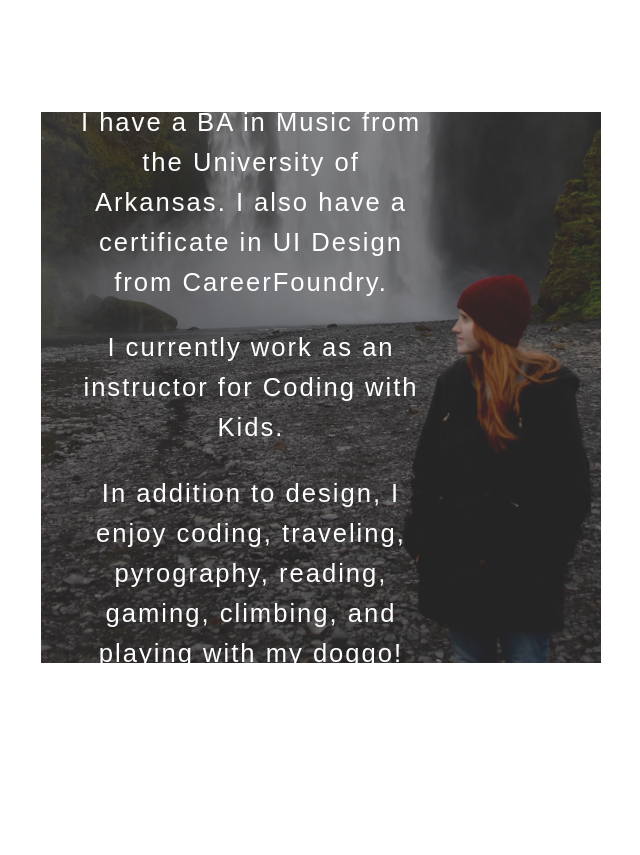
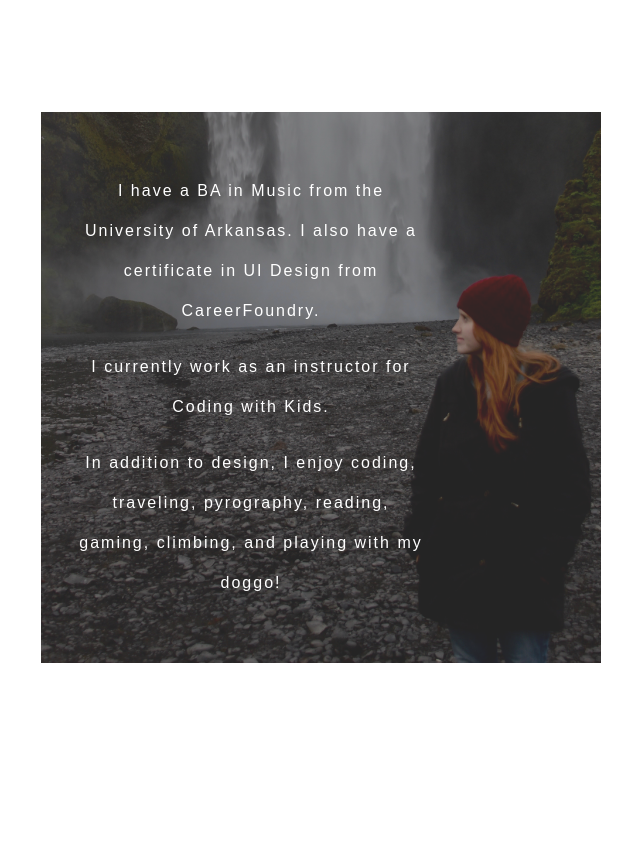
Before and after one commit to rachelcwk/portfoliowebsite, a plain HTML site: page portfolio website/index.html in a window 1280 px wide. Shown: the part 1659-2514 px from the top of the page, without its empty margins (319-959 px from the left). Drawn offline with Linux system fonts and the light colour scheme.

Commit message:
Update stylesheet.css

```diff
--- a/portfolio website/css/stylesheet.css
+++ b/portfolio website/css/stylesheet.css
@@ -196,7 +196,7 @@ img {
 
 .p1, .p2, .p3 {
   text-align: center;
-  font-size: 1.6em;
+  font-size: 1.0em;
   font-family: Effra light, sans-serif;
   width: 350px;
   letter-spacing: 2px;
```
